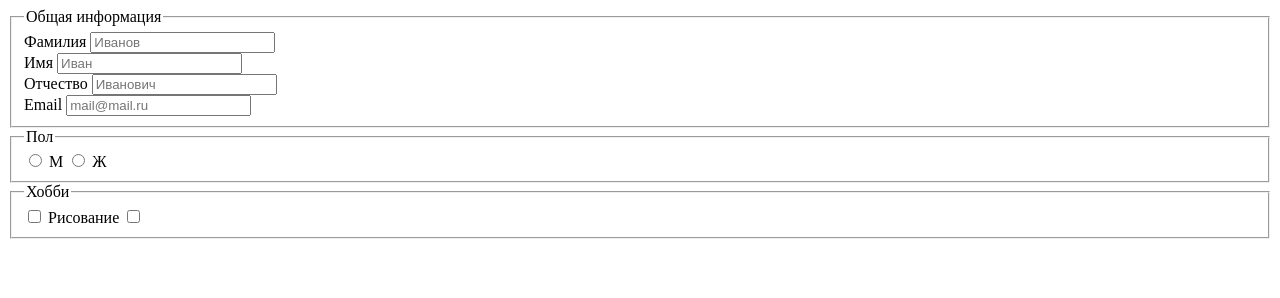
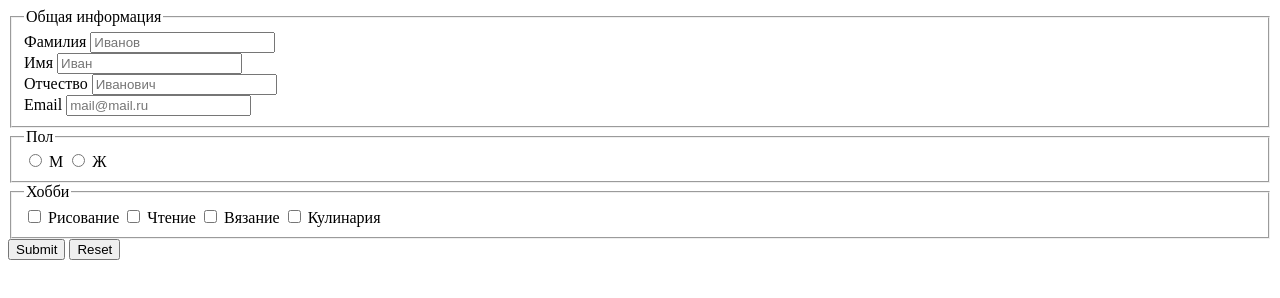
Before and after one commit to idcaaoy/Stepik-Web, a plain HTML site: page Task3/index.html in a window 1280 px wide. Drawn offline with Linux system fonts and the light colour scheme.

Commit message:
completed page

```diff
--- a/Task3/index.html
+++ b/Task3/index.html
@@ -6,6 +6,7 @@
     <title>Document</title>
 </head>
 <body>
+    <form>
         <fieldset>
             <legend>Общая информация</legend>
             <div>
@@ -33,10 +34,21 @@
 
         <fieldset>
             <legend>Хобби</legend>
-        <input type="checkbox" id="Drawing" name="Hobby" value="Drawing">
-        <label for="Drawing">Рисование</label>
+            <input type="checkbox" id="Drawing"  name="Hobby" value="Drawing">
+            <label for="Drawing"> Рисование</label>
 
-        <input type="checkbox" id="Reading" name="Hobby" value="Reading">
+            <input type="checkbox" id="Reading"  name="Hobby" value="Reading">
+            <label for="Reading"> Чтение</label>
+
+            <input type="checkbox" id="Knitting" name="Hobby" value="Knitting">
+            <label for="Knitting">Вязание</label>
+
+            <input type="checkbox" id="Cooking"  name="Hobby" value="Cooking">
+            <label for="Cooking"> Кулинария</label>
         </fieldset>
+
+        <input type="submit">
+        <input type="reset">
+    </form>
 </body>
 </html>
```
Lines whose indentation alone changed are shown as unchanged.
